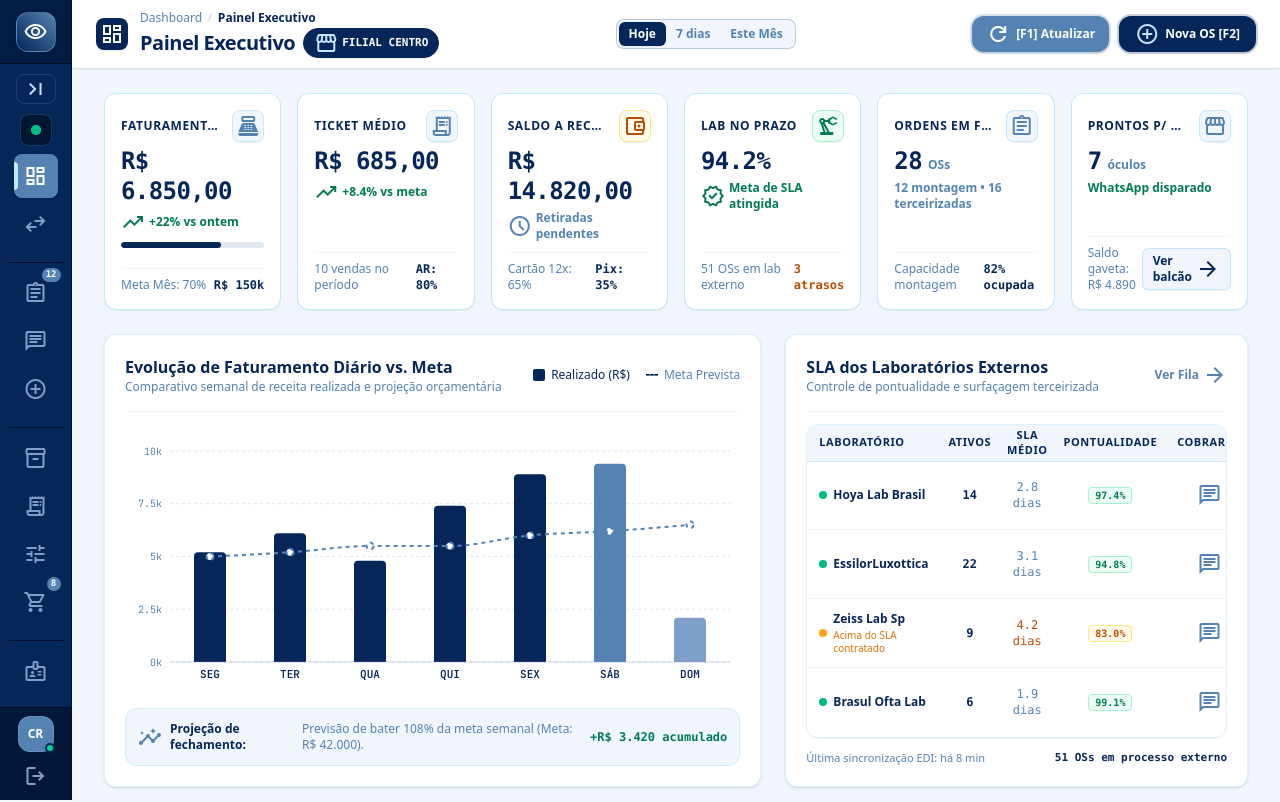
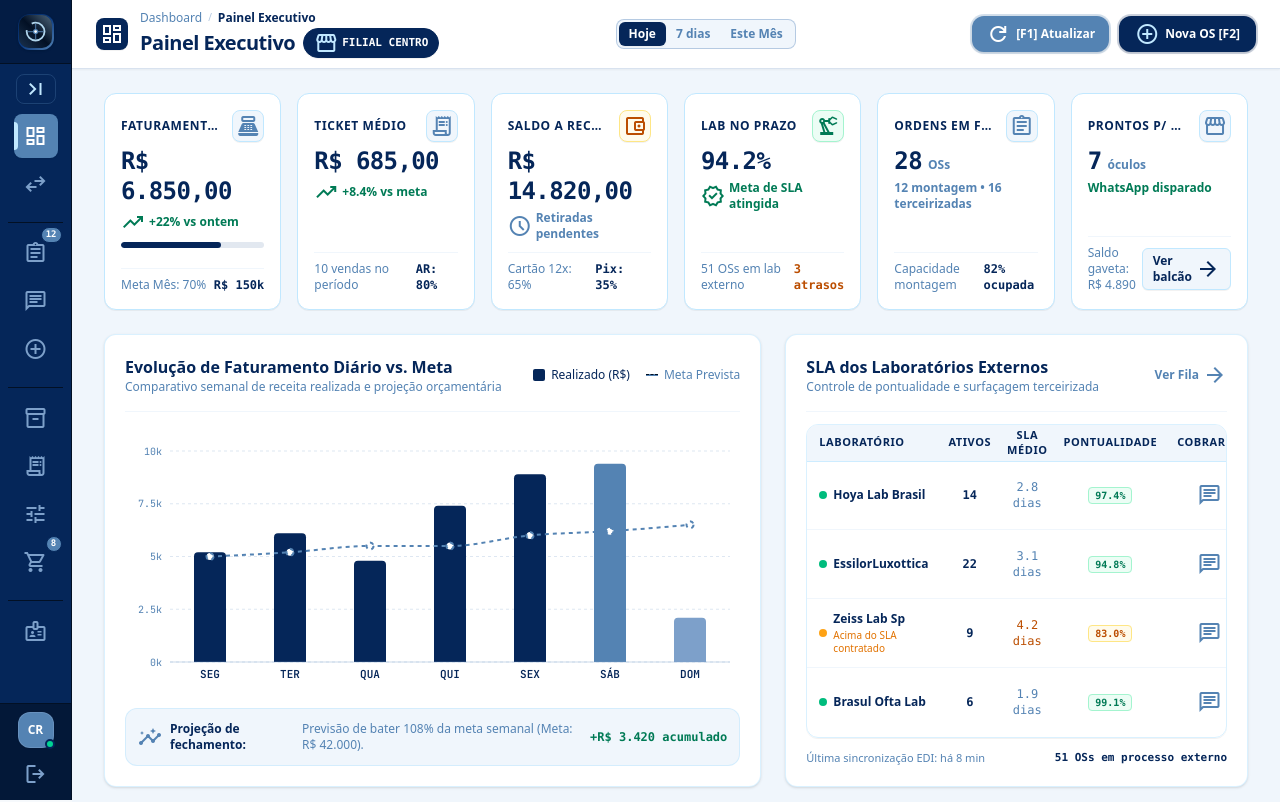
Before and after one commit to Macieljs/Fatura-otica, a Next.js app in the folder frontend/: page / in a window 1280 px wide. Shown: the top 802 px of the page. Built offline with nearby package versions, Linux system fonts and the light colour scheme.

Commit message:
refactor(frontend): limpar sidebar removendo EDI, exibir marca compacta no colapso e adicionar flyout tooltips instantaneos

```diff
--- a/frontend/components/SidebarNav.tsx
+++ b/frontend/components/SidebarNav.tsx
@@ -136,16 +136,35 @@ export default function SidebarNav() {
     return (
       <div className="flex flex-col h-full justify-between">
         {/* Top Section */}
-        <div className="flex flex-col overflow-y-auto overflow-x-hidden">
+        <div className={`flex flex-col ${collapsed ? "overflow-visible" : "overflow-y-auto overflow-x-hidden"}`}>
           {/* Brand Header */}
           <div className={`h-16 flex items-center border-b border-[#021024] bg-[#031c44] flex-shrink-0 transition-all ${
             collapsed ? "px-2 justify-center" : "px-4 justify-between"
           }`}>
-            <Link id="nav-link-brand-home" href="/" prefetch={true} className={`flex items-center cursor-pointer active:scale-95 transition-transform duration-100 ${collapsed ? "justify-center w-full" : ""}`}>
+            <Link
+              id="nav-link-brand-home"
+              href="/"
+              prefetch={true}
+              className={`flex items-center cursor-pointer active:scale-95 transition-transform duration-100 ${
+                collapsed ? "justify-center w-full relative group" : ""
+              }`}
+            >
               {collapsed ? (
-                <div className="w-10 h-10 rounded-xl bg-gradient-to-tr from-[#052659] to-[#5483B3] border border-[#7DA0CA]/50 flex items-center justify-center text-white shadow-xs">
-                  <span className="material-symbols-outlined text-[22px]">visibility</span>
+                <>
+                  <div className="flex items-center justify-center p-1">
+                    <OpticalBrandLogo size="md" showText={false} />
                   </div>
+                  {/* Flyout Tooltip */}
+                  <div
+                    role="tooltip"
+                    className="hidden md:block absolute left-[64px] top-1/2 -translate-y-1/2 z-50 pointer-events-none opacity-0 invisible group-hover:opacity-100 group-hover:visible transition-all duration-150 ease-out translate-x-[-4px] group-hover:translate-x-0"
+                  >
+                    <div className="flex items-center gap-2 px-3 py-1.5 rounded-xl bg-[#021024] text-white text-xs font-semibold shadow-xl border border-[#5483B3]/40 whitespace-nowrap backdrop-blur-md">
+                      <div className="absolute -left-1 top-1/2 -translate-y-1/2 w-2 h-2 bg-[#021024] border-l border-b border-[#5483B3]/40 rotate-45"></div>
+                      <span className="text-[#F0F6FC]">Fatura Ótica Enterprise</span>
+                    </div>
+                  </div>
+                </>
               ) : (
                 <OpticalBrandLogo size="md" subtitle="v4.8 Enterprise" badge="MATRIZ" />
               )}
@@ -177,44 +196,28 @@ export default function SidebarNav() {
 
           {/* Desktop Expand Toggle Button (When Collapsed - Centered Perfectly) */}
           {collapsed && !forceExpanded && (
-            <div className="px-2 pt-2.5 pb-0.5 flex justify-center">
+            <div className="px-2 pt-2.5 pb-0.5 flex justify-center relative group">
               <button
                 id="btn-sidebar-toggle-collapse-collapsed"
                 type="button"
                 onClick={toggleCollapse}
-                title="Expandir Menu Lateral [Alt+B]"
                 className="hidden md:flex w-10 h-7.5 rounded-lg text-[#C1E8FF] hover:text-white hover:bg-[#5483B3]/25 transition-colors cursor-pointer items-center justify-center border border-[#5483B3]/30 shadow-2xs"
               >
                 <span className="material-symbols-outlined text-[18px]">last_page</span>
               </button>
-            </div>
-          )}
-
-          {/* Live Optical Engine Pulse Badge */}
-          {collapsed ? (
+              {/* Flyout Tooltip */}
               <div
-              className="mx-auto mt-2 w-8 h-8 rounded-lg bg-[#021024]/70 border border-[#5483B3]/30 flex items-center justify-center shadow-2xs"
-              title="EDI Óptico Conectado • Tolerância ±0.25D"
+                role="tooltip"
+                className="hidden md:block absolute left-[64px] top-1/2 -translate-y-1/2 z-50 pointer-events-none opacity-0 invisible group-hover:opacity-100 group-hover:visible transition-all duration-150 ease-out translate-x-[-4px] group-hover:translate-x-0"
               >
-              <span className="relative flex h-2.5 w-2.5">
-                <span className="animate-ping absolute inline-flex h-full w-full rounded-full bg-emerald-400 opacity-75"></span>
-                <span className="relative inline-flex rounded-full h-2.5 w-2.5 bg-emerald-500"></span>
+                <div className="flex items-center gap-2 px-3 py-1.5 rounded-xl bg-[#021024] text-white text-xs font-semibold shadow-xl border border-[#5483B3]/40 whitespace-nowrap backdrop-blur-md">
+                  <div className="absolute -left-1 top-1/2 -translate-y-1/2 w-2 h-2 bg-[#021024] border-l border-b border-[#5483B3]/40 rotate-45"></div>
+                  <span className="text-[#F0F6FC]">Expandir Menu</span>
+                  <span className="px-1.5 py-0.5 rounded bg-[#5483B3]/30 text-[#C1E8FF] text-[10px] font-mono border border-[#5483B3]/30">
+                    Alt+B
                   </span>
                 </div>
-          ) : (
-            <div className="mx-3 mt-3 px-2.5 py-1.5 rounded-lg bg-[#021024]/70 border border-[#5483B3]/30 flex items-center justify-between shadow-2xs">
-              <div className="flex items-center gap-2">
-                <span className="relative flex h-2 w-2">
-                  <span className="animate-ping absolute inline-flex h-full w-full rounded-full bg-emerald-400 opacity-75"></span>
-                  <span className="relative inline-flex rounded-full h-2 w-2 bg-emerald-500"></span>
-                </span>
-                <span className="text-[10px] font-mono text-[#C1E8FF] font-semibold">
-                  EDI Óptico Conectado
-                </span>
               </div>
-              <span className="text-[9px] font-mono text-[#7DA0CA] bg-[#052659] px-1.5 py-0.2 rounded font-bold border border-[#5483B3]/40">
-                ±0.25D
-              </span>
             </div>
           )}
 
@@ -239,7 +242,6 @@ export default function SidebarNav() {
                         id={item.id}
                         href={item.href}
                         prefetch={true}
-                        title={collapsed ? `${item.label} ${item.shortcut ? `(${item.shortcut})` : ""}` : undefined}
                         className={`rounded-lg transition-all relative group flex items-center cursor-pointer active:scale-95 duration-100 ${
                           collapsed
                             ? "h-11 w-11 mx-auto justify-center"
@@ -261,7 +263,7 @@ export default function SidebarNav() {
                           {!collapsed && <span className="truncate">{item.label}</span>}
                         </div>
 
-                        {/* Collapsed Tooltip / Floating Badge */}
+                        {/* Collapsed View: Badges and Floating Flyout Tooltip */}
                         {collapsed ? (
                           <>
                             {item.badge && (
@@ -272,6 +274,33 @@ export default function SidebarNav() {
                             {active && (
                               <span className="absolute left-0 top-2 bottom-2 w-1 rounded-r-full bg-[#C1E8FF]"></span>
                             )}
+
+                            {/* Floating Flyout Tooltip on Hover */}
+                            <div
+                              role="tooltip"
+                              className="hidden md:block absolute left-[56px] top-1/2 -translate-y-1/2 z-50 pointer-events-none opacity-0 invisible group-hover:opacity-100 group-hover:visible transition-all duration-150 ease-out translate-x-[-4px] group-hover:translate-x-0"
+                            >
+                              <div className="flex items-center gap-2 px-3 py-1.5 rounded-xl bg-[#021024] text-white text-xs font-semibold shadow-xl border border-[#5483B3]/40 whitespace-nowrap backdrop-blur-md">
+                                <div className="absolute -left-1 top-1/2 -translate-y-1/2 w-2 h-2 bg-[#021024] border-l border-b border-[#5483B3]/40 rotate-45"></div>
+                                <span className="text-[#F0F6FC]">{item.label}</span>
+
+                                {item.shortcut && (
+                                  <span className="px-1.5 py-0.5 rounded bg-[#5483B3]/30 text-[#C1E8FF] text-[10px] font-mono border border-[#5483B3]/30">
+                                    {item.shortcut}
+                                  </span>
+                                )}
+
+                                {item.badge && (
+                                  <span
+                                    className={`px-1.5 py-0.5 rounded-full text-[10px] font-mono font-bold ${
+                                      item.badgeColor || "bg-[#5483B3] text-white"
+                                    }`}
+                                  >
+                                    {item.badge}
+                                  </span>
+                                )}
+                              </div>
+                            </div>
                           </>
                         ) : (
                           <div className="flex items-center gap-1 flex-shrink-0">
@@ -302,26 +331,63 @@ export default function SidebarNav() {
         </div>
 
         {/* Sidebar Footer User Card */}
-        <div className={`border-t border-[#021024] bg-[#021024]/60 flex-shrink-0 ${collapsed ? "p-2" : "p-3"}`}>
+        <div className={`border-t border-[#021024] bg-[#021024]/60 flex-shrink-0 ${collapsed ? "p-2 overflow-visible" : "p-3"}`}>
           {collapsed ? (
             <div className="flex flex-col items-center gap-2">
+              <div className="relative group flex justify-center">
                 <Link
                   id="btn-sidebar-user-avatar"
                   href="/login"
-                title={`${operator.name} • ${operator.role} • Trocar`}
                   className="relative w-9 h-9 rounded-xl bg-[#5483B3] border border-[#7DA0CA]/50 flex items-center justify-center text-white text-xs font-bold shadow-xs hover:border-white transition-all cursor-pointer"
                 >
                   <span>{initials}</span>
                   <span className="absolute -bottom-0.5 -right-0.5 w-2.5 h-2.5 rounded-full bg-emerald-400 border-2 border-[#052659]"></span>
                 </Link>
+                {/* Flyout Tooltip */}
+                <div
+                  role="tooltip"
+                  className="hidden md:block absolute left-[56px] top-1/2 -translate-y-1/2 z-50 pointer-events-none opacity-0 invisible group-hover:opacity-100 group-hover:visible transition-all duration-150 ease-out translate-x-[-4px] group-hover:translate-x-0"
+                >
+                  <div className="flex flex-col gap-0.5 px-3 py-1.5 rounded-xl bg-[#021024] text-white text-xs font-semibold shadow-xl border border-[#5483B3]/40 whitespace-nowrap backdrop-blur-md">
+                    <div className="absolute -left-1 top-1/2 -translate-y-1/2 w-2 h-2 bg-[#021024] border-l border-b border-[#5483B3]/40 rotate-45"></div>
+                    <div className="flex items-center gap-1.5">
+                      <span className="text-[#F0F6FC]">{operator.name}</span>
+                      <span
+                        className={`text-[9px] font-bold px-1.5 py-0.2 rounded font-mono ${
+                          isManager
+                            ? "bg-amber-400/20 text-amber-300 border border-amber-400/40"
+                            : "bg-emerald-400/20 text-emerald-300 border border-emerald-400/40"
+                        }`}
+                      >
+                        {isManager ? "GERENTE" : "BALCÃO"}
+                      </span>
+                    </div>
+                    <span className="text-[10px] text-[#7DA0CA] font-normal">
+                      Terminal • {operator.branch.split(" - ")[0]} • Trocar
+                    </span>
+                  </div>
+                </div>
+              </div>
+
+              <div className="relative group flex justify-center">
                 <Link
                   id="btn-sidebar-trocar-operador"
                   href="/login"
-                title="Sair / Trocar de Terminal"
-                className="p-1 rounded-lg text-[#7DA0CA] hover:text-white hover:bg-[#5483B3]/20 transition-all flex items-center justify-center cursor-pointer"
+                  className="p-1.5 rounded-lg text-[#7DA0CA] hover:text-white hover:bg-[#5483B3]/20 transition-all flex items-center justify-center cursor-pointer"
                 >
                   <span className="material-symbols-outlined text-[18px]">logout</span>
                 </Link>
+                {/* Flyout Tooltip */}
+                <div
+                  role="tooltip"
+                  className="hidden md:block absolute left-[56px] top-1/2 -translate-y-1/2 z-50 pointer-events-none opacity-0 invisible group-hover:opacity-100 group-hover:visible transition-all duration-150 ease-out translate-x-[-4px] group-hover:translate-x-0"
+                >
+                  <div className="flex items-center gap-2 px-3 py-1.5 rounded-xl bg-[#021024] text-white text-xs font-semibold shadow-xl border border-[#5483B3]/40 whitespace-nowrap backdrop-blur-md">
+                    <div className="absolute -left-1 top-1/2 -translate-y-1/2 w-2 h-2 bg-[#021024] border-l border-b border-[#5483B3]/40 rotate-45"></div>
+                    <span className="text-[#F0F6FC]">Trocar Operador / Sair</span>
+                  </div>
+                </div>
+              </div>
             </div>
           ) : (
             <div className="p-2.5 rounded-xl bg-[#031c44] border border-[#7DA0CA]/30 shadow-xs flex items-center justify-between gap-2.5">
```
Lines whose indentation alone changed are shown as unchanged.
